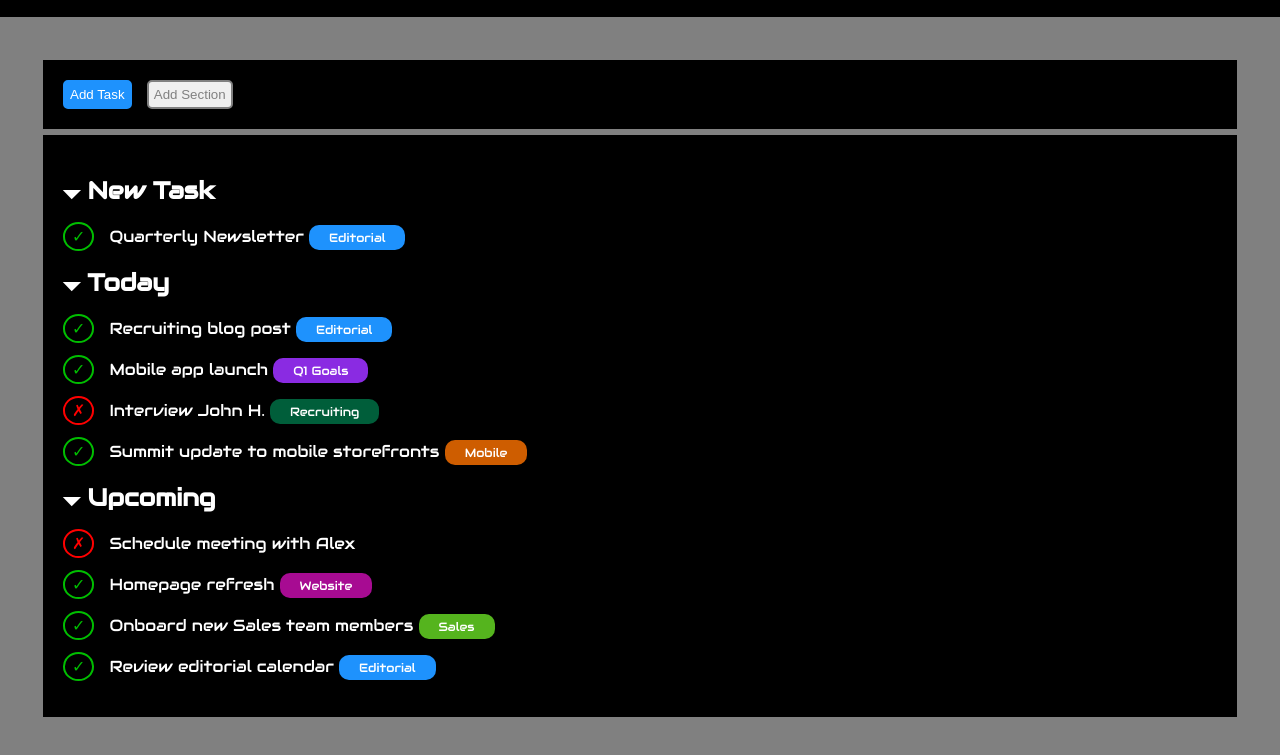
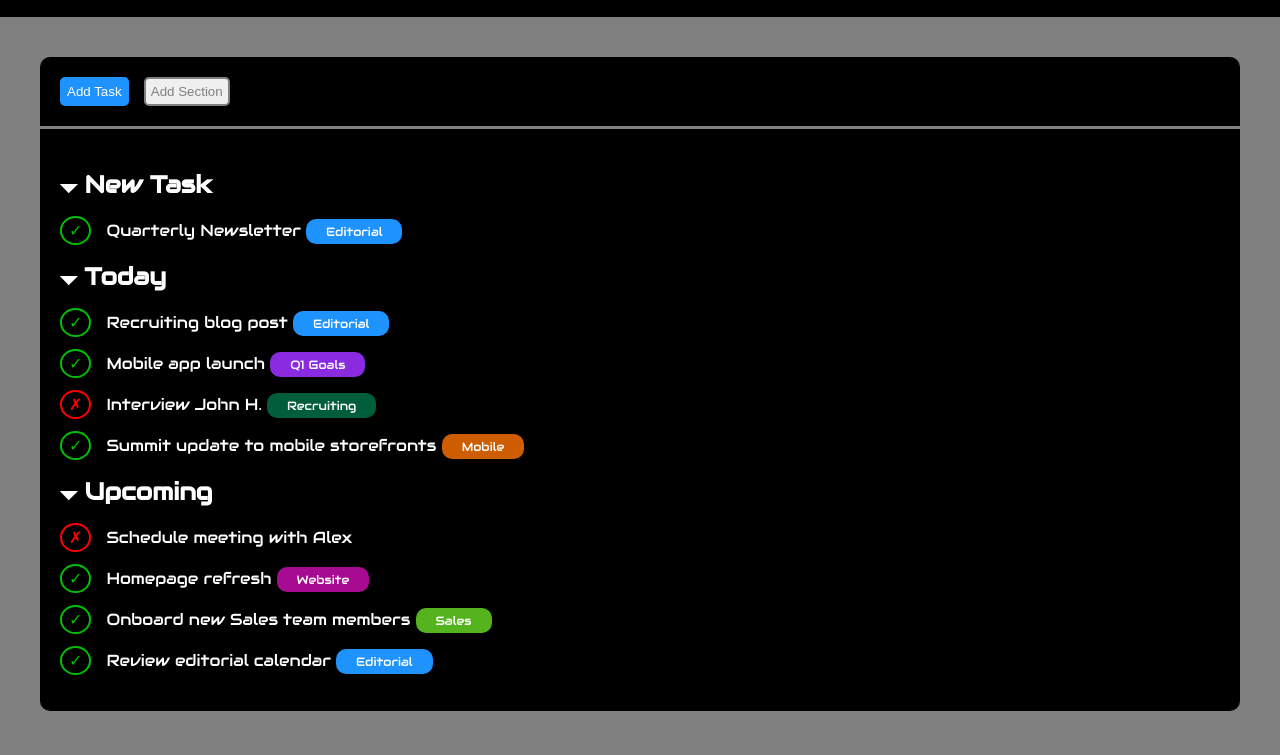
Before and after one commit to LtMilligan/html-css-toboolist, a plain HTML site: page index.html in a window 1280 px wide. Shown: the part 103-858 px from the top of the page. Drawn offline with Linux system fonts and the light colour scheme.

Commit message:
[FIX] Fix error border solid and radius. Adding new div content under container

```diff
--- a/css/style.css
+++ b/css/style.css
@@ -50,21 +50,23 @@ header {
 }
 
 .buttons {
-    border: 3px solid gray;
     padding: 20px 20px;
 }
 
 .container {
-    color: white;
-    background-color: black;
     width: 1200px;
     margin: 40px auto;
 }
 
+.content {
+    color: white;
+    background-color: black;
+    border-radius: 10px;
+}
+
 .list {
     padding: 20px;
-    border: 3px solid gray;
-}
+    border-top: 3px solid gray;
 
 ul {
     list-style-type: none;
--- a/index.html
+++ b/index.html
@@ -16,6 +16,7 @@
     </header>
     <main>
         <div class="container">
+            <div class="content">
                 <div class="buttons">
                     <button class="d-inline-block add-task">Add Task</button>
                     <button class="d-inline-block add-section">Add Section</button>
@@ -49,6 +50,7 @@
                     </ul>
                 </div>
             </div>
+        </div>
     </main>
 </body>
 </html>
```
Lines whose indentation alone changed are shown as unchanged.
